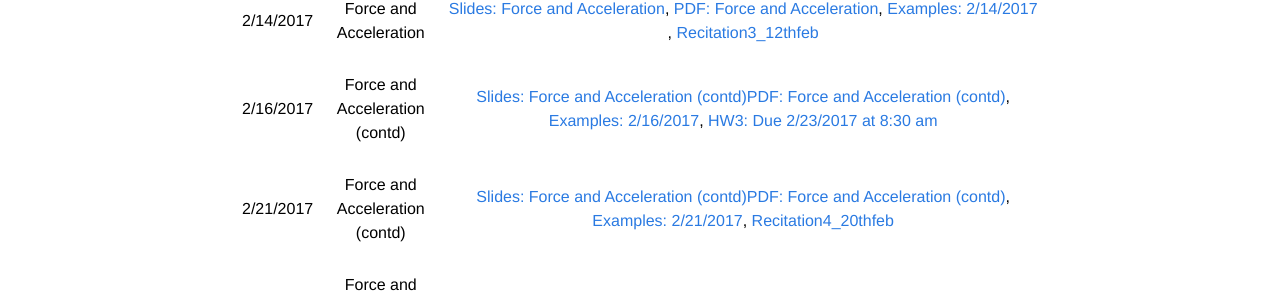
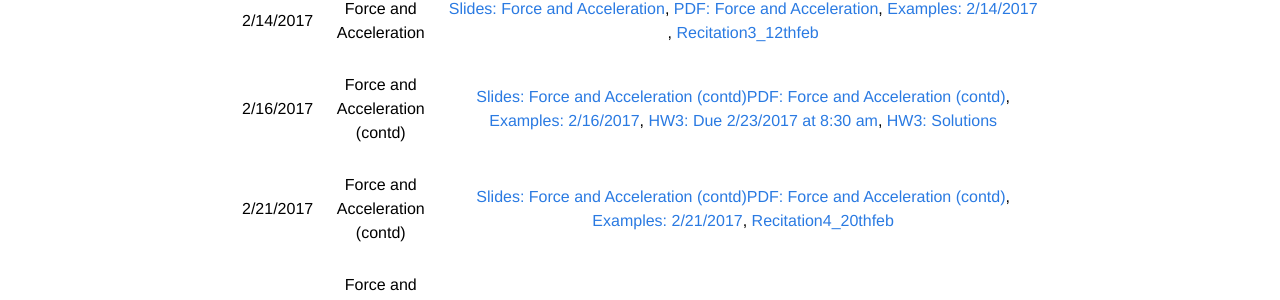
Before and after one commit to mec262sp17/mec262sp17.github.io, a Jekyll site: the page built from Course_materials.md, in a window 1280 px wide. Shown: the part 731-1031 px from the top of the page. Built offline with Jekyll 4.4.1, drawn with Linux system fonts in a browser that asks for light colours.

Commit message:
Update Course_materials.md

```diff
--- a/Course_materials.md
+++ b/Course_materials.md
@@ -27,7 +27,7 @@
 | | | |
 |       2/14/2017    |    Force and Acceleration | [Slides: Force and Acceleration](https://mec262sp17.github.io/Presentations/Ch3_Force_and_Acceleration.html#/), [PDF: Force and Acceleration](https://mec262sp17.github.io/Presentations/Ch3_Force_and_Acceleration.pdf), [Examples: 2/14/2017](https://mec262sp17.github.io/Notes/examples_2142017_mec262.pdf) , [Recitation3_12thfeb](https://mec262sp17.github.io/Notes/Recitation3_12thfeb.pdf)          |
 | | | |
-|       2/16/2017    |    Force and Acceleration (contd) | [Slides: Force and Acceleration  (contd)](https://mec262sp17.github.io/Presentations/Ch3_Force_and_Acceleration.html#/)[PDF: Force and Acceleration  (contd)](https://mec262sp17.github.io/Presentations/Ch3_Force_and_Acceleration.pdf), [Examples: 2/16/2017](https://mec262sp17.github.io/Notes/examples_2162017_mec262.pdf), [HW3: Due 2/23/2017 at 8:30 am](https://mec262sp17.github.io/Homework2017/HW3_Due2232017.pdf) |
+|       2/16/2017    |    Force and Acceleration (contd) | [Slides: Force and Acceleration  (contd)](https://mec262sp17.github.io/Presentations/Ch3_Force_and_Acceleration.html#/)[PDF: Force and Acceleration  (contd)](https://mec262sp17.github.io/Presentations/Ch3_Force_and_Acceleration.pdf), [Examples: 2/16/2017](https://mec262sp17.github.io/Notes/examples_2162017_mec262.pdf), [HW3: Due 2/23/2017 at 8:30 am](https://mec262sp17.github.io/Homework2017/HW3_Due2232017.pdf), [HW3: Solutions](https://mec262sp17.github.io/Homework2017/HW3_ruberic.pdf) |
 | | | |
 |       2/21/2017    |    Force and Acceleration (contd) | [Slides: Force and Acceleration  (contd)](https://mec262sp17.github.io/Presentations/Ch3_Force_and_Acceleration.html#/)[PDF: Force and Acceleration  (contd)](https://mec262sp17.github.io/Presentations/Ch3_Force_and_Acceleration.pdf), [Examples: 2/21/2017](https://mec262sp17.github.io/Notes/examples_2212017_mec262.pdf), [Recitation4_20thfeb](https://mec262sp17.github.io/Notes/Recitation4_20thfeb.pdf)          |
 | | | |
```
